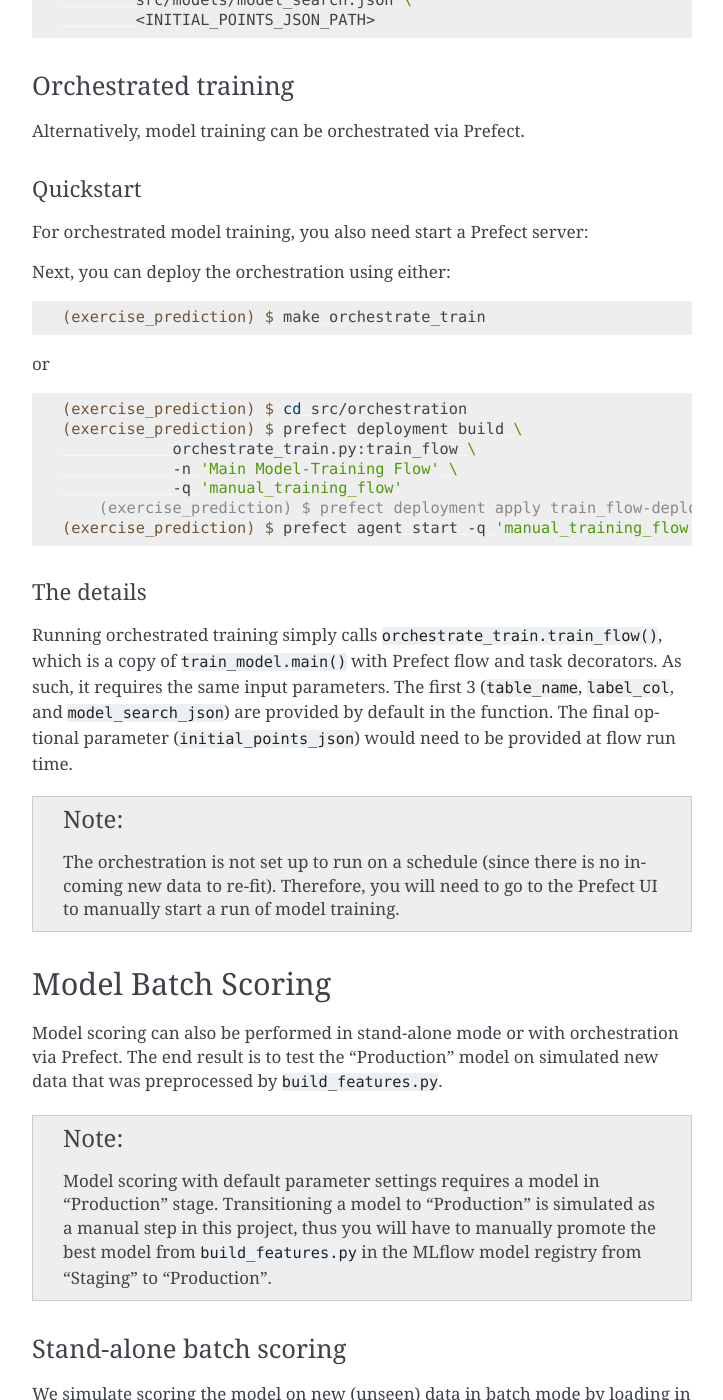
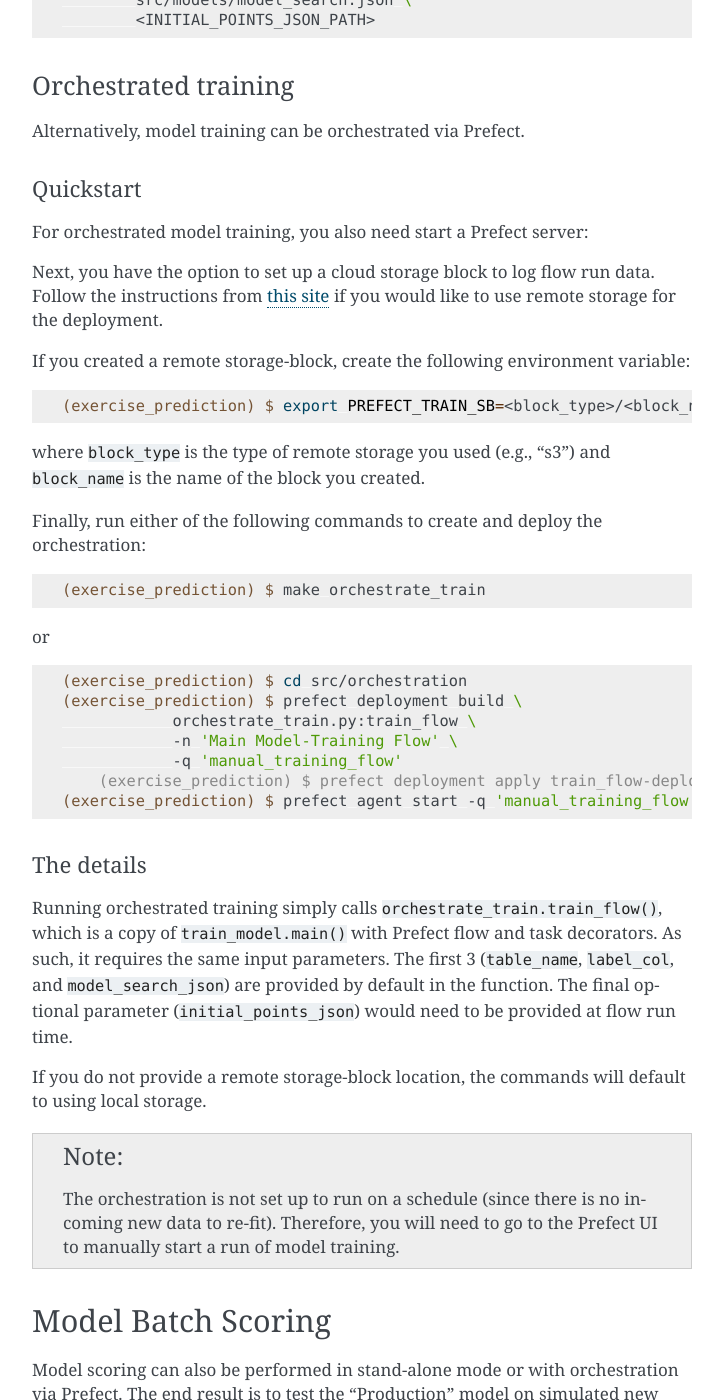
Before and after one commit to adamgifford-behavr/exercise_prediction, a Sphinx documentation site: the page built from docs/getting-started.rst, in a window 1280 px wide and 1400 px high, scrolled down 8821 px. Shown: the whole window, without its empty margins (388-1111 px from the left). Built offline with Sphinx 7.4.7, drawn with Linux system fonts in a browser that asks for light colours; some of the changed text lies outside the part shown.

Commit message:
updated documentation

```diff
--- a/docs/getting-started.rst
+++ b/docs/getting-started.rst
@@ -442,7 +442,20 @@ For orchestrated model training, you also need start a Prefect server:
         PREFECT_ORION_UI_API_URL="http://<external-ip>:4200/api"
     (exercise_prediction) $ prefect orion start --host 0.0.0.0
 
-Next, you can deploy the orchestration using either:
+Next, you have the option to set up a cloud storage block to log flow run data. Follow
+the instructions from `this site <https://docs.prefect.io/tutorials/storage/>`_ if you
+would like to use remote storage for the deployment.
+
+If you created a remote storage-block, create the following environment variable:
+
+.. code-block:: console
+
+    (exercise_prediction) $ export PREFECT_TRAIN_SB=<block_type>/<block_name>
+
+where ``block_type`` is the type of remote storage you used (e.g., "s3") and ``block_name``
+is the name of the block you created.
+
+Finally, run either of the following commands to create and deploy the orchestration:
 
 .. code-block:: console
 
@@ -468,6 +481,9 @@ is a copy of ``train_model.main()`` with Prefect flow and task decorators. As su
 requires the same input parameters. The first 3 (``table_name``, ``label_col``, and
 ``model_search_json``) are provided by default in the function. The final optional parameter
 (``initial_points_json``) would need to be provided at flow run time.
+
+If you do not provide a remote storage-block location, the commands will default to using
+local storage.
 
 .. note::
 
@@ -559,7 +575,14 @@ Orchestrated batch scoring
 Quickstart
 ^^^^^^^^^^
 
-For orchestrated model batch scoring, you can run either:
+For orchestrated model batch scoring, you also have the option to set up a cloud storage
+block. If you created a remote storage-block, create the following environment variable:
+
+.. code-block:: console
+
+    (exercise_prediction) $ export PREFECT_SCORE_BATCH_SB=<block_type>/<block_name>
+
+For orchestrated model batch scoring, you can then run either:
 
 .. code-block:: console
 
```
